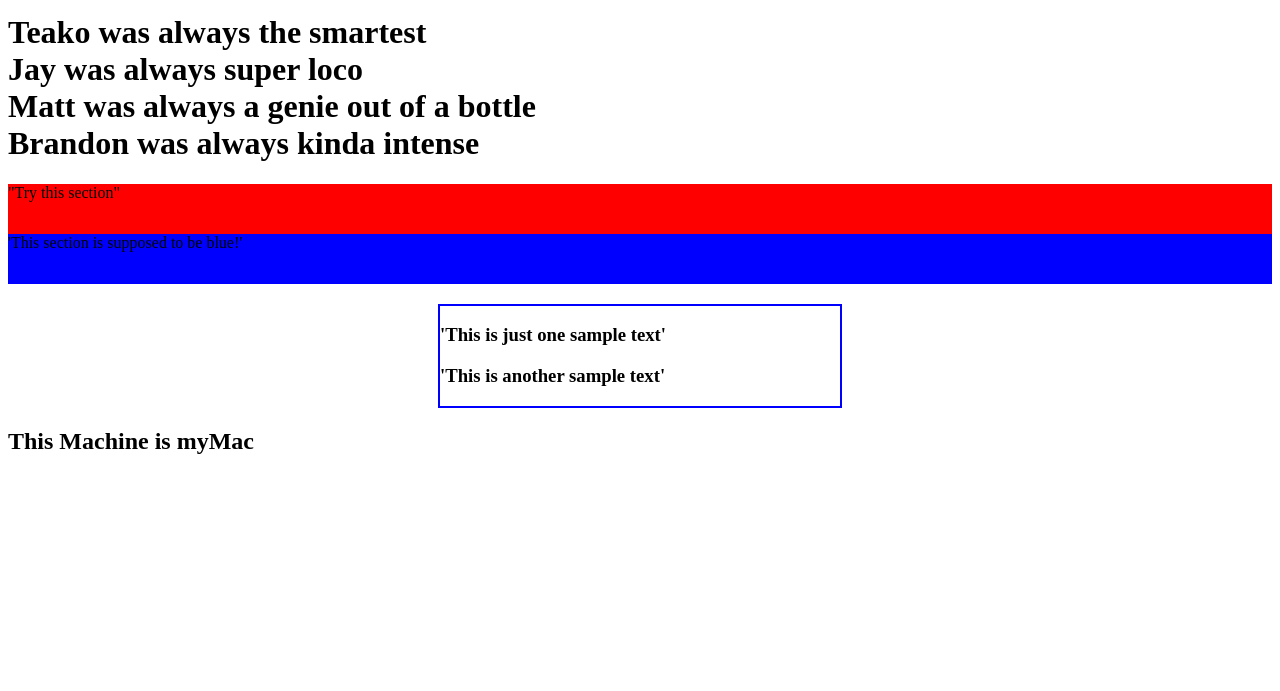
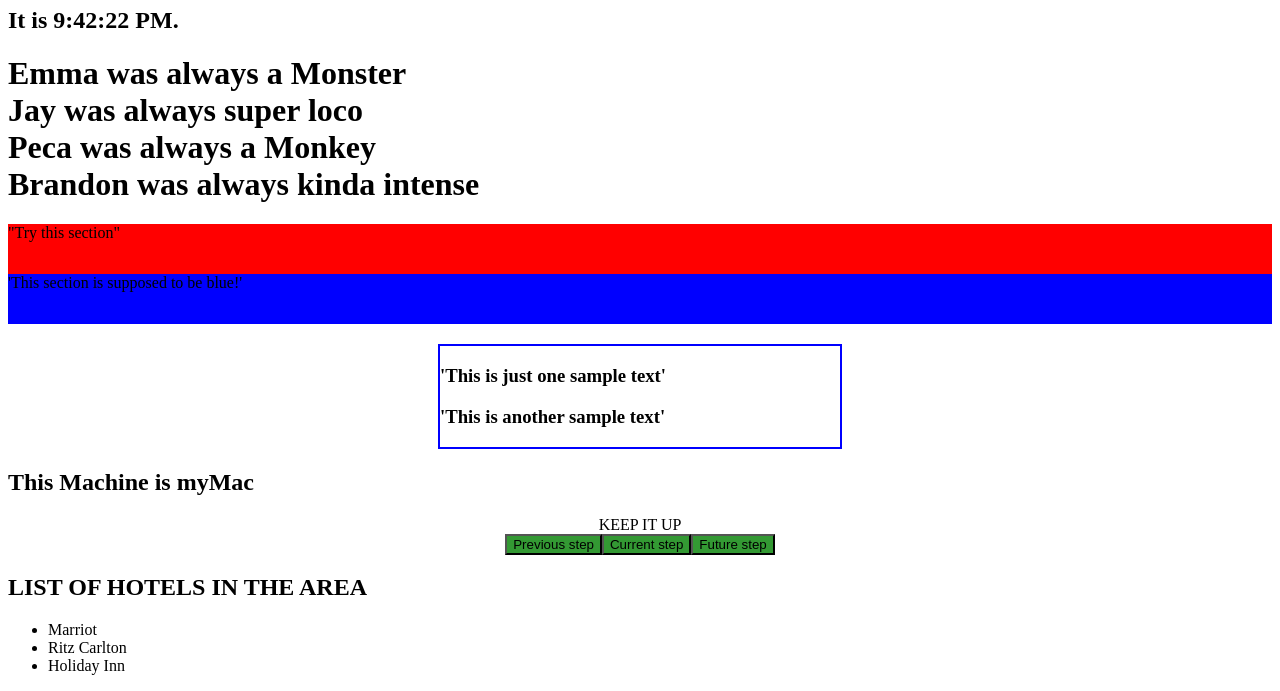
Before and after one commit to Jahazielvaz/react-practice-tic-game, a React app: page / in a window 1280 px wide. Shown: the part 114-805 px from the top of the page. Built offline with nearby package versions, Linux system fonts and the light colour scheme.

Commit message:
Props section

```diff
--- a/public/index.html
+++ b/public/index.html
@@ -22,6 +22,7 @@
     <title>React App</title>
   </head>
   <body>
+    <div id="weather"></div>
     <div id="root"></div>
     <div id="people"></div>
     <div id="colors"></div>
@@ -30,6 +31,9 @@
     <div id='description1'></div>
 
     <div id="mac"></div>
+
+    <div id= 'displays'></div>
+    <div id="hotels"></div>
     <!--
       This HTML file is a template.
       If you open it directly in the browser, you will see an empty page.
--- a/src/index.css
+++ b/src/index.css
@@ -18,3 +18,11 @@
   background: url('https://www.paragon-software.com/wp-content/uploads/2017/09/macbook-pro-ntfs-mac.png');
   min-height: 200px;
 }
+
+.displays button{
+  background: #393;
+}
+
+.displays{
+  text-align: center;
+}
--- a/src/index.js
+++ b/src/index.js
@@ -15,9 +15,9 @@ function people(person, message){
 
 const name = (
   <h1>
-    {people('Teako', 'the smartest')}<br/>
+    {people('Emma', 'a Monster')}<br/>
     {people('Jay', 'super loco')}<br/>
-    {people('Matt', 'a genie out of a bottle')}<br/>
+    {people('Peca', 'a Monkey')}<br/>
     {people('Brandon', 'kinda intense')}
   </h1>
 )
@@ -61,14 +61,11 @@ const bodyTwo = (
 
 
 ReactDOM.render(
-  bodySection,
+  [bodySection, bodyTwo],
   document.getElementById('colors')
 )
 
-ReactDOM.render(
-    bodyTwo,
-    document.getElementById('colors2')
-)
+
 
 //SPECIFYING CHILDREN WITH JSX
 //NOTICE: if a tag is empty, you may close it immediately with />, like XML
@@ -104,7 +101,7 @@ ReactDOM.render(
 //MEGA SUCCESS!!! Not only did I render it, but I found a way to render, multiple objects into 1 element, by using arrays. LOOK AT THE EXAMPLE BELOW!
 
   let weather = <h3>'This Weather is crazy. Watch out!'</h3>;
-  ReactDOM.render([topDescription, weather], document.getElementById('root'));
+  ReactDOM.render(weather, document.getElementById('weather'));
 
 
 //COMBINING A FUNCTION WITH JSX STOCK EXAMPLE:
@@ -140,6 +137,70 @@ ReactDOM.render(
   document.getElementById('mac')
 )
 
+//FUNCTIONAL COMPONENT
+//RULES: Components are always Capitalized.
+//Don't forget to include parenthesis for your return statement, otherwise it's not going to register your return statement
+
+ function MiniDisplay(){
+  return(
+  <div className = 'displays'>
+    <div className = 'display-screen'>
+      KEEP IT UP
+    </div>
+
+    <button>Previous step</button>
+    <button>Current step</button>
+    <button>Future step</button>
+  </div>
+  )
+ }
+
+//Make sure you convert your function to an element, before you pass it in.
+ const miniDisplay = <MiniDisplay />
+
+ ReactDOM.render(
+   miniDisplay,
+   document.getElementById('displays')
+ )
+
+ //CLASS COMPONENT:
+ //NOTICE: Whatever elements you include in your component must be wrapped inside a single element.
+
+class Hotels extends React.Component {
+  render(){
+    return (
+      <div>
+        <h2>LIST OF HOTELS IN THE AREA</h2>
+        <ul>
+          <li>Marriot</li>
+          <li>Ritz Carlton</li>
+          <li>Holiday Inn</li>
+        </ul>
+      </div>
+    )
+  }
+}
+
+const hotels = <Hotels />
+
+ReactDOM.render(
+  hotels,
+  document.getElementById('hotels')
+)
+
+//CLASS COMPONENT WITH A SINGLE prop
+
+class HotelCreator extends React.Component {
+  render(){
+    <div>
+      <h2>HOTELS RENDERED</h2>
+      <ul>
+        <li></li>
+      </ul>
+    </div>
+
+  }
+}
 
 
 
@@ -159,4 +220,4 @@ ReactDOM.render(
 
 
 
-  //
+//
```
